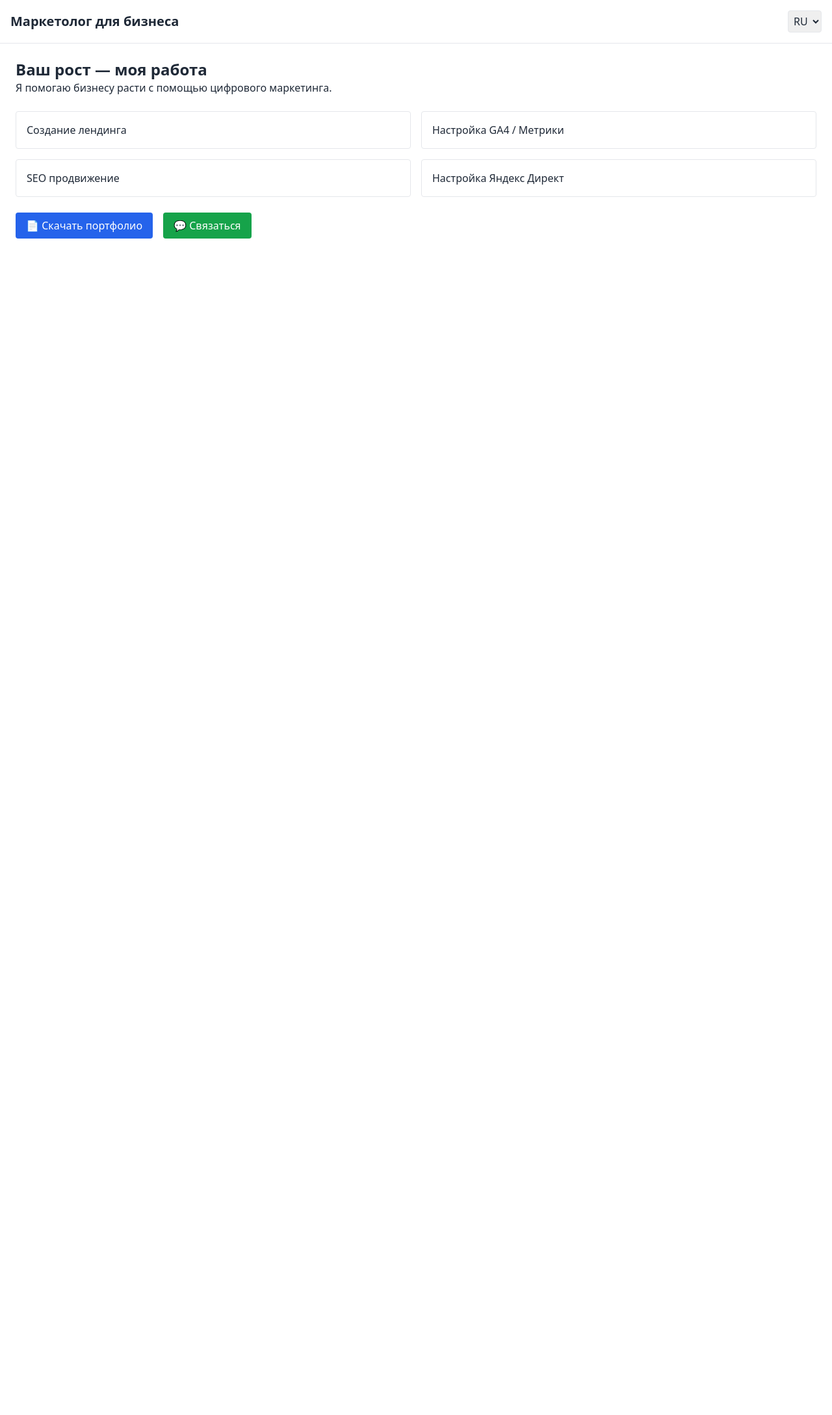
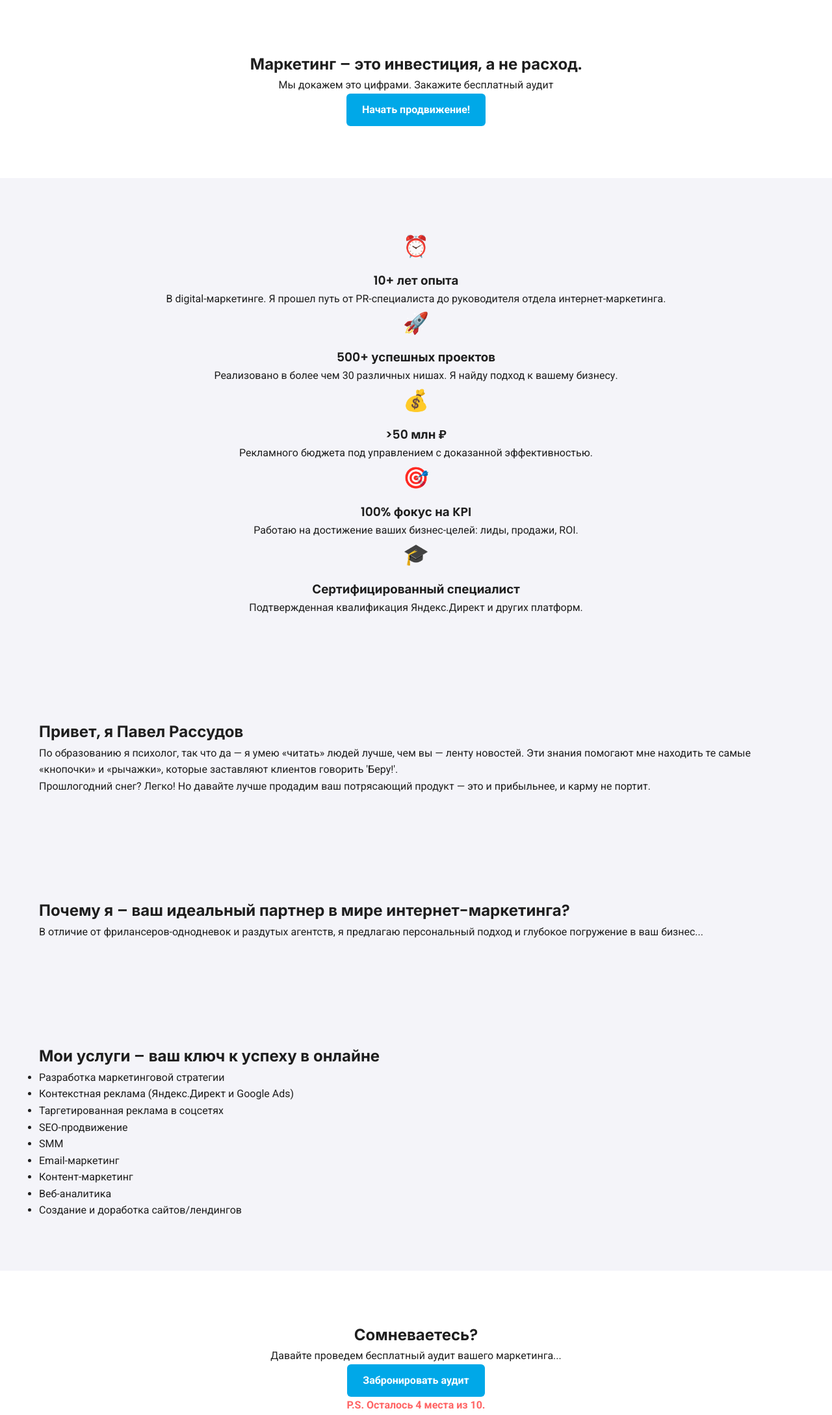
Before and after one commit to Rassudov/landing-marketer, a plain HTML site: page index.html in a window 1280 px wide. Shown: the top 2177 px of the page at 65% size. Before the commit the page ends 800 px from the top, so only its background shows below. Drawn offline with nearby package versions, Linux system fonts and the light colour scheme.

Commit message:
Update index.html

```diff
--- a/index.html
+++ b/index.html
@@ -1,42 +1,106 @@
 <!DOCTYPE html>
 <html lang="ru">
 <head>
-  <meta charset="UTF-8" />
-  <meta name="viewport" content="width=device-width, initial-scale=1.0" />
-  <title>Услуги маркетолога</title>
-  <script src="https://cdn.tailwindcss.com"></script>
+  <meta charset="UTF-8">
+  <meta name="viewport" content="width=device-width, initial-scale=1.0">
+  <title>Маркетинг с Павлом Рассудовым</title>
+  <link rel="stylesheet" href="assets/css/styles.css">
 </head>
-<body class="bg-white text-gray-800">
-  <header class="p-4 flex justify-between items-center border-b">
-    <h1 class="text-xl font-bold">Маркетолог для бизнеса</h1>
-    <div>
-      <select id="languageSwitcher" class="border rounded p-1">
-        <option value="ru">RU</option>
-        <option value="en">EN</option>
-        <option value="es">ES</option>
-      </select>
+<body>
+  <!-- Hero Block -->
+  <section class="hero">
+    <div class="container">
+      <h1>Маркетинг – это инвестиция, а не расход.</h1>
+      <p>Мы докажем это цифрами. Закажите бесплатный аудит</p>
+      <a href="#cta" class="btn-primary">Начать продвижение!</a>
     </div>
-  </header>
+  </section>
 
-  <main class="p-6 space-y-6">
-    <section>
-      <h2 class="text-2xl font-semibold" data-i18n="main_heading">Ваш рост — моя работа</h2>
-      <p data-i18n="main_description">Я помогаю бизнесу расти с помощью цифрового маркетинга.</p>
-    </section>
+  <!-- Features Block -->
+  <section class="features">
+    <div class="container">
+      <div class="feature-item">
+        <span class="icon">⏰</span>
+        <h3>10+ лет опыта</h3>
+        <p>В digital-маркетинге. Я прошел путь от PR-специалиста до руководителя отдела интернет-маркетинга.</p>
+      </div>
+      <div class="feature-item">
+        <span class="icon">🚀</span>
+        <h3>500+ успешных проектов</h3>
+        <p>Реализовано в более чем 30 различных нишах. Я найду подход к вашему бизнесу.</p>
+      </div>
+      <div class="feature-item">
+        <span class="icon">💰</span>
+        <h3>>50 млн ₽</h3>
+        <p>Рекламного бюджета под управлением с доказанной эффективностью.</p>
+      </div>
+      <div class="feature-item">
+        <span class="icon">🎯</span>
+        <h3>100% фокус на KPI</h3>
+        <p>Работаю на достижение ваших бизнес-целей: лиды, продажи, ROI.</p>
+      </div>
+      <div class="feature-item">
+        <span class="icon">🎓</span>
+        <h3>Сертифицированный специалист</h3>
+        <p>Подтвержденная квалификация Яндекс.Директ и других платформ.</p>
+      </div>
+    </div>
+  </section>
 
-    <section class="grid grid-cols-1 md:grid-cols-2 gap-4">
-      <a href="services/landing.html" class="block p-4 border rounded hover:shadow" data-i18n="service_landing">Создание лендинга</a>
-      <a href="services/ga4.html" class="block p-4 border rounded hover:shadow" data-i18n="service_ga4">Настройка GA4 / Метрики</a>
-      <a href="services/seo.html" class="block p-4 border rounded hover:shadow" data-i18n="service_seo">SEO продвижение</a>
-      <a href="services/yandex.html" class="block p-4 border rounded hover:shadow" data-i18n="service_yandex">Настройка Яндекс Директ</a>
-    </section>
+  <!-- About Block -->
+  <section class="about">
+    <div class="container">
+      <h2>Привет, я Павел Рассудов</h2>
+      <p>По образованию я психолог, так что да — я умею «читать» людей лучше, чем вы — ленту новостей. Эти знания помогают мне находить те самые «кнопочки» и «рычажки», которые заставляют клиентов говорить 'Беру!'.</p>
+      <p>Прошлогодний снег? Легко! Но давайте лучше продадим ваш потрясающий продукт — это и прибыльнее, и карму не портит.</p>
+    </div>
+  </section>
 
-    <div class="flex space-x-4">
-      <a href="assets/portfolio/portfolio.pdf" class="bg-blue-600 text-white px-4 py-2 rounded" download data-i18n="btn_portfolio">📄 Скачать портфолио</a>
-      <a href="contact.html" class="bg-green-600 text-white px-4 py-2 rounded" data-i18n="btn_contact">💬 Связаться</a>
+  <!-- Trust Block -->
+  <section class="trust">
+    <div class="container">
+      <h2>Почему я – ваш идеальный партнер в мире интернет-маркетинга?</h2>
+      <p>В отличие от фрилансеров-однодневок и раздутых агентств, я предлагаю персональный подход и глубокое погружение в ваш бизнес...</p>
+      <!-- Пункты можно разбить на списки -->
     </div>
-  </main>
+  </section>
 
-  <script src="assets/js/i18n.js"></script>
+  <!-- Services Block -->
+  <section class="services">
+    <div class="container">
+      <h2>Мои услуги – ваш ключ к успеху в онлайне</h2>
+      <ul>
+        <li>Разработка маркетинговой стратегии</li>
+        <li>Контекстная реклама (Яндекс.Директ и Google Ads)</li>
+        <li>Таргетированная реклама в соцсетях</li>
+        <li>SEO-продвижение</li>
+        <li>SMM</li>
+        <li>Email-маркетинг</li>
+        <li>Контент-маркетинг</li>
+        <li>Веб-аналитика</li>
+        <li>Создание и доработка сайтов/лендингов</li>
+      </ul>
+    </div>
+  </section>
+
+  <!-- Call to Action -->
+  <section class="cta" id="cta">
+    <div class="container">
+      <h2>Сомневаетесь?</h2>
+      <p>Давайте проведем бесплатный аудит вашего маркетинга...</p>
+      <a href="/contact.html" class="btn-primary">Забронировать аудит</a>
+      <p>P.S. Осталось 4 места из 10.</p>
+    </div>
+  </section>
+
+  <!-- Footer -->
+  <footer>
+    <div class="container">
+      <p>&copy; 2025 Павел Рассудов. Лицензия Creative Commons</p>
+      <div class="socials">
+        <!-- Ссылки на соцсети -->
+      </div>
+    </div>
+  </footer>
 </body>
 </html>
```
